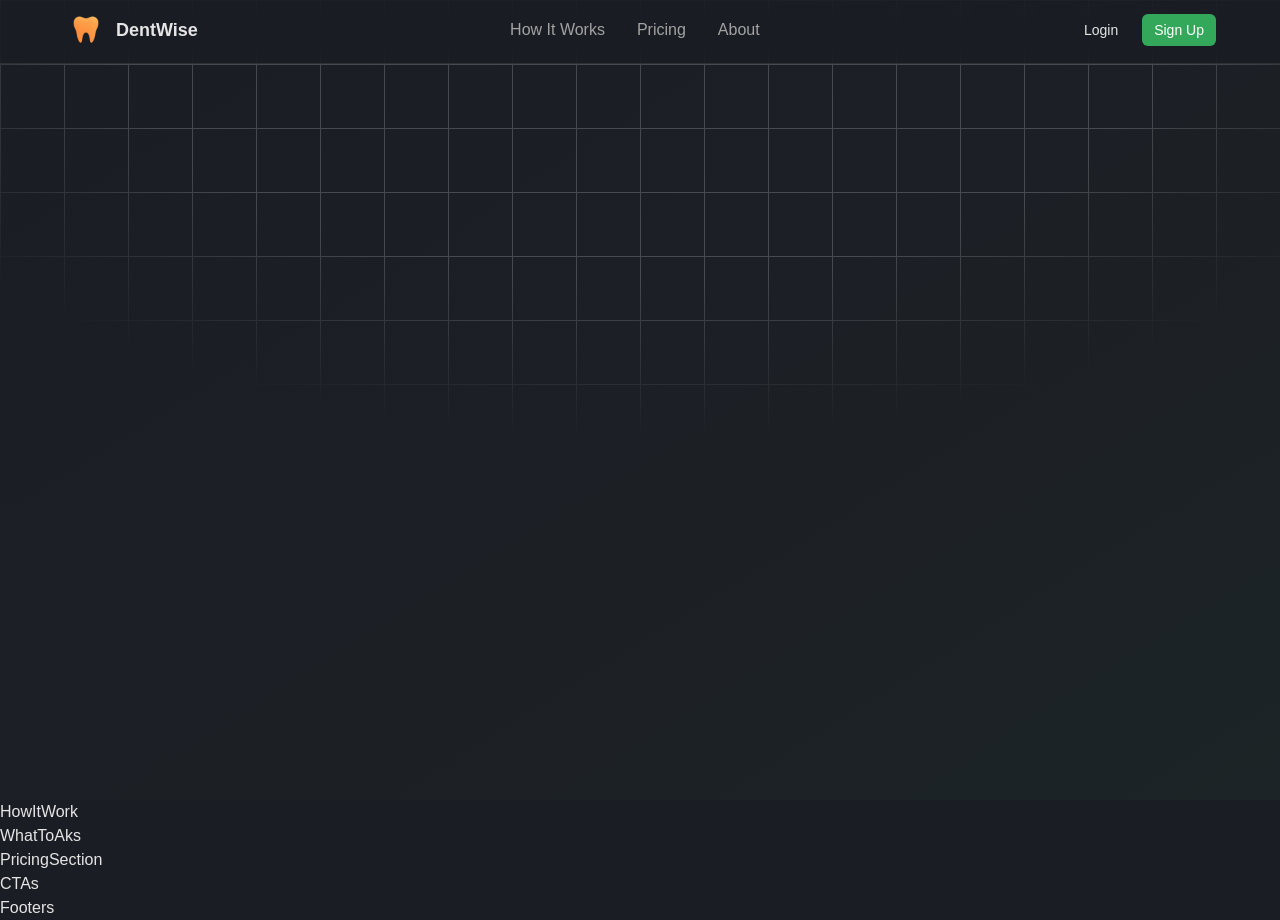
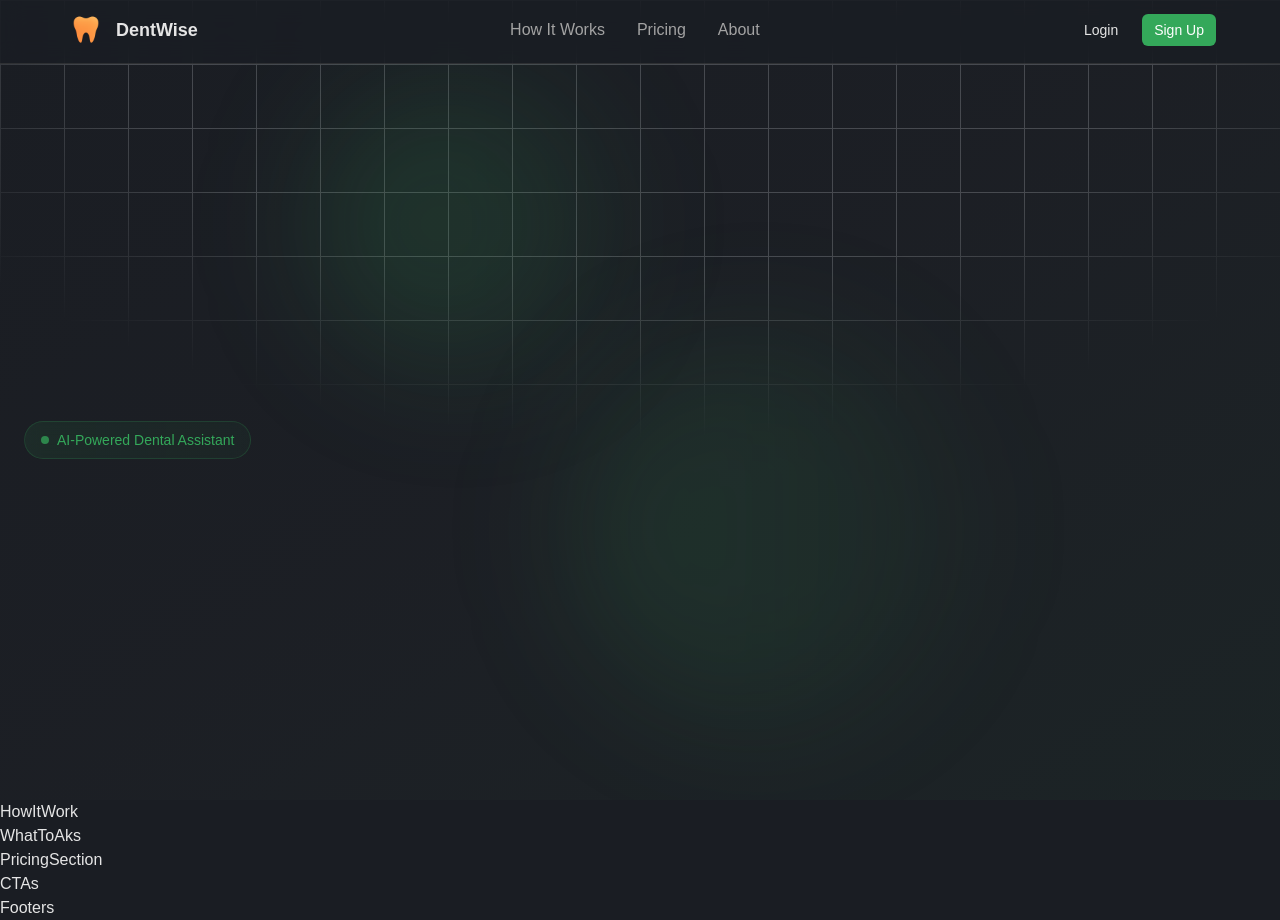
Before and after one commit to JoshuaLe0112/dentwise, a Next.js app: page / in a window 1280 px wide. Built offline with nearby package versions, Linux system fonts and the light colour scheme.

Commit message:
ADDING BADGE ANIMATION

```diff
--- a/src/components/landing/Hero.tsx
+++ b/src/components/landing/Hero.tsx
@@ -7,6 +7,45 @@ function Hero() {
       <div className="absolute inset-0 bg-gradient-to-br from-background via-muted/5 to-primary/5">
         <div className="absolute inset-0 bg-[linear-gradient(to_right,#f1f5f9_1px,transparent_1px),linear-gradient(to_bottom,#f1f5f9_1px,transparent_1px)] bg-[size:4rem_4rem] [mask-image:radial-gradient(ellipse_60%_50%_at_50%_0%,#000_70%,transparent_110%)] opacity-20"></div>
       </div>
+
+      {/*Gradient Orbs*/}
+        <div className="absolute top-20 left-1/4 w-72 h-72 bg-gradient-to-r from-primary/20 to-primary/10 rounded-full blur-3xl" />
+        <div className="absolute bottom-20 right-1/4 w-96 h-96 bg-gradient-to-r from-primary/15 to-primary/5 rounded-full blur-3xl" />
+
+        <div className="relative z-10 w-full px-6">
+
+          <div className = "max-w-7xl mx-auto">
+
+              <div className = "grid lg:grid-cols-2 gap-16 items-center">
+
+                {/*LEFT CONTENT*/}
+                <div className = "space-y-10">
+
+                    <div className = "space-y-6">
+                        {/**BAGDE */}
+
+                        <div className="inline-flex items-center gap-2 px-4 py-2 bg-gradient-to-r from-primary/10 to-primary/5 rounded-full border border-primary/20 backdrop-blur-sm">
+
+                            <div className="w-2 h-2 bg-primary rounded-full animate-pulse"></div>
+
+                                    <span className="text-sm font-medium text-primary">
+                                      AI-Powered Dental Assistant
+                                    </span>
+
+                            </div>
+
+                         {/* MAIN HEADING */}
+
+                          </div>
+
+                    </div>
+
+                  </div>
+
+              </div>
+
+          </div>
+
   </section>;
 }
 
```
